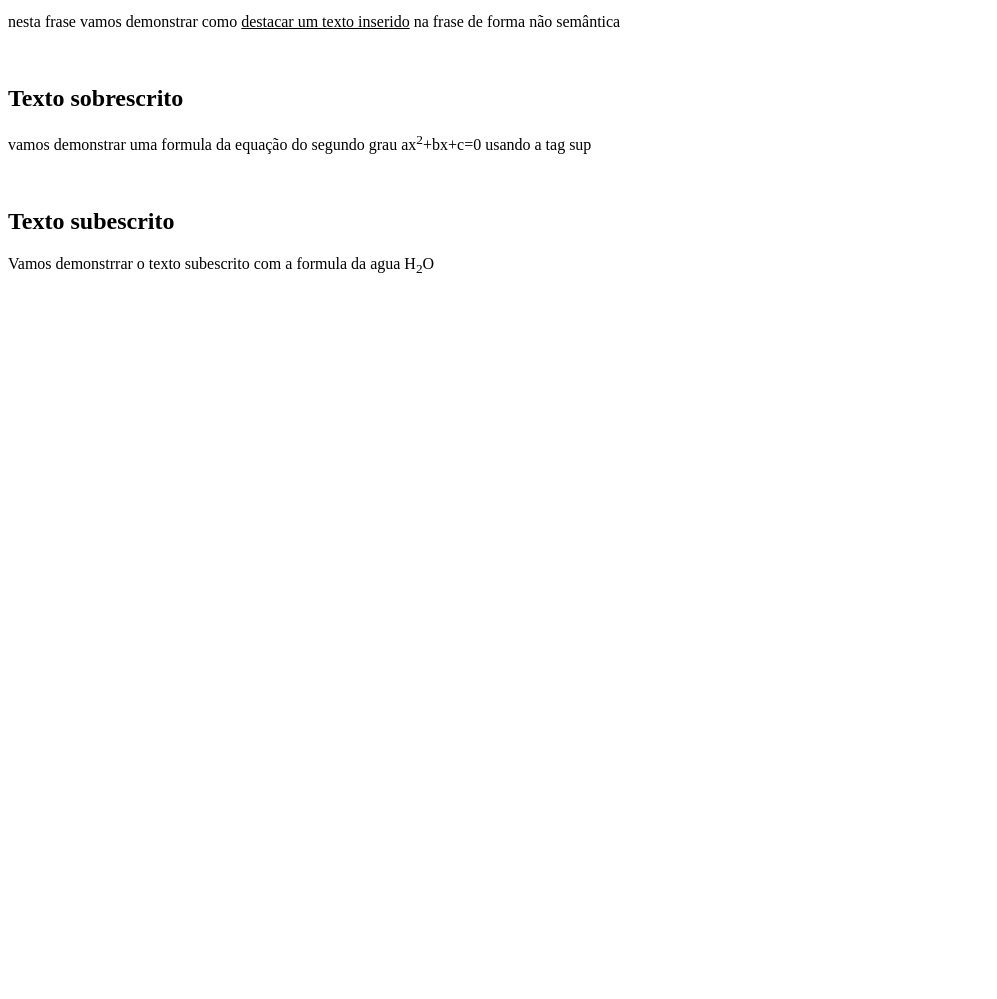
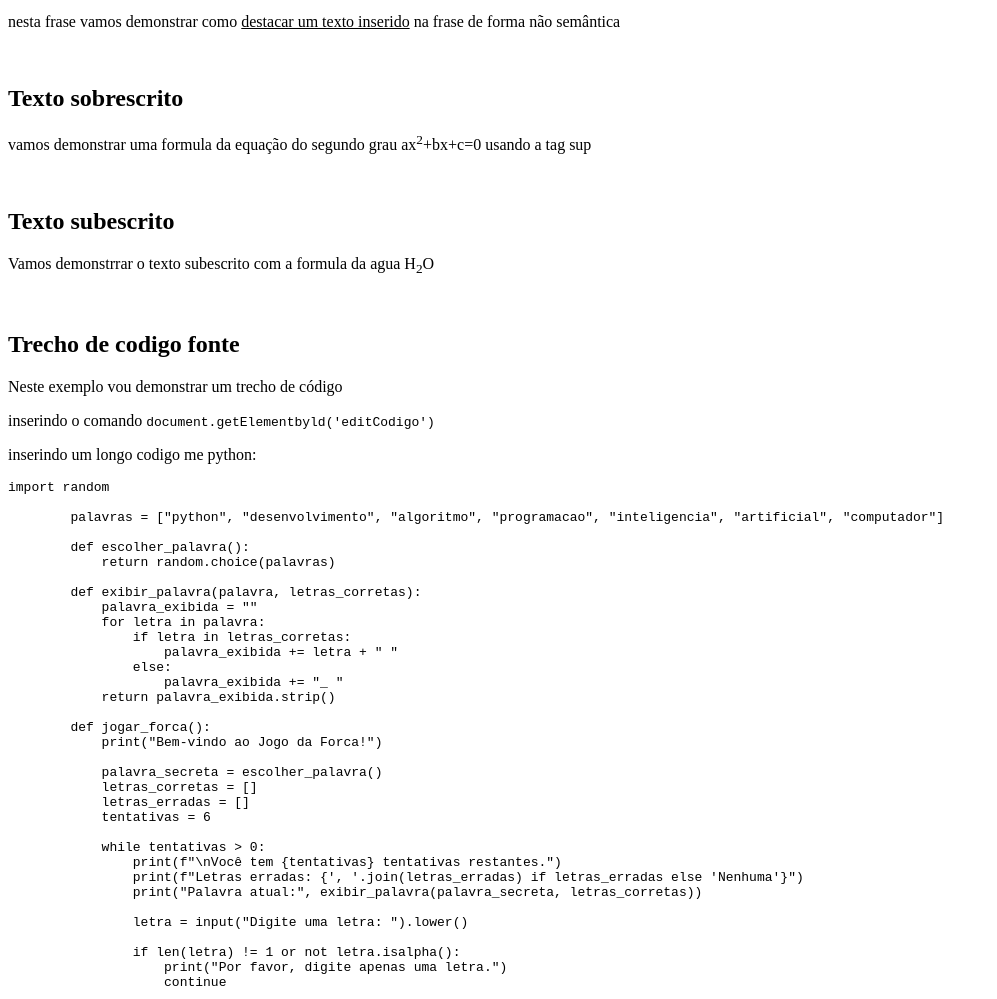
Before and after one commit to Joaovns1/CSW-CC1N, a plain HTML site: page Aula05/index.html in a window 1280 px wide. Shown: the part 1161-2160 px from the top of the page, without its empty margins (0-997 px from the left). Before the commit the page ends 1454 px from the top, so only its background shows below. Drawn offline with Linux system fonts and the light colour scheme.

Commit message:
Add files via upload

```diff
--- a/Aula05/index.html
+++ b/Aula05/index.html
@@ -46,6 +46,97 @@
     <br>
     <h2>Texto subescrito</h2>
     <p>Vamos demonstrrar o texto subescrito com a formula da agua  H<sub>2</sub>O</p>
+    <br>
+    <h2>Trecho de codigo fonte</h2>
+    <p>Neste exemplo vou demonstrar um trecho de código</p>
+    <p>inserindo o comando <code>document.getElementbyld('editCodigo')</code></p>
+    <p>inserindo um longo codigo me python:</p>
+
+    <p><pre><code>import random
+
+        palavras = ["python", "desenvolvimento", "algoritmo", "programacao", "inteligencia", "artificial", "computador"]
+
+        def escolher_palavra():
+            return random.choice(palavras)
+
+        def exibir_palavra(palavra, letras_corretas):
+            palavra_exibida = ""
+            for letra in palavra:
+                if letra in letras_corretas:
+                    palavra_exibida += letra + " "
+                else:
+                    palavra_exibida += "_ "
+            return palavra_exibida.strip()
+
+        def jogar_forca():
+            print("Bem-vindo ao Jogo da Forca!")
+
+            palavra_secreta = escolher_palavra()
+            letras_corretas = []
+            letras_erradas = []
+            tentativas = 6
+
+            while tentativas > 0:
+                print(f"\nVocê tem {tentativas} tentativas restantes.")
+                print(f"Letras erradas: {', '.join(letras_erradas) if letras_erradas else 'Nenhuma'}")
+                print("Palavra atual:", exibir_palavra(palavra_secreta, letras_corretas))
+
+                letra = input("Digite uma letra: ").lower()
+
+                if len(letra) != 1 or not letra.isalpha():
+                    print("Por favor, digite apenas uma letra.")
+                    continue
+
+                if letra in letras_corretas or letra in letras_erradas:
+                    print(f"Você já tentou a letra '{letra}'. Tente outra.")
+                    continue
+
+                if letra in palavra_secreta:
+                    letras_corretas.append(letra)
+                    print(f"Boa! A letra '{letra}' está na palavra.")
+                else:
+                    letras_erradas.append(letra)
+                    tentativas -= 1
+                    print(f"A letra '{letra}' não está na palavra.")
+
+                if all(letra in letras_corretas for letra in palavra_secreta):
+                    print(f"\nParabéns! Você adivinhou a palavra '{palavra_secreta}'. Você venceu!")
+                    break
+            else:
+                print(f"\nVocê perdeu! A palavra era '{palavra_secreta}'.")
+
+        def jogar_novamente():
+            while True:
+                resposta = input("\nQuer jogar novamente? (s/n): ").lower()
+                if resposta == "s":
+                    jogar_forca()
+                elif resposta == "n":
+                    print("Obrigado por jogar! Até a próxima.")
+                    break
+                else:
+                    print("Por favor, digite 's' para sim ou 'n' para não.")
+
+        jogar_forca()
+        jogar_novamente()</code></pre></p>
+        <br>
+        <h2>Citações completas (livros)</h2>
+        <p>Segundo Sandra Kussunoki no seu livro A dança e o ventre:</p>
+        <P><blockquote>Dados existentes sobre intervenções cirurgicas nos corpos conteporaneos visando a obtnção de um corpo mais próximo do padrão estético tais como lipoaspiração, proteses de silicone, entre outras, comprovam essa busca obssesiva pelo ideal de perfeição, que é naseado principalmente na magreza </blockquote></P>
+        <br>
+        <h2>Abreviações</h2>
+        <p>Estamos estudando <abbr>HTML</abbr> e <abbr>CSS</abbr></p>
+        <br>
+        <h2>Texto Invertivo</h2>
+        <p><bdo dir="ltr">Estou estudando HTML</bdo></p>
+        <p><bdo dir="rtl">Estou estudando HTML</bdo></p>
+
+
+
+
+
+
+
+
 
 
 
```
